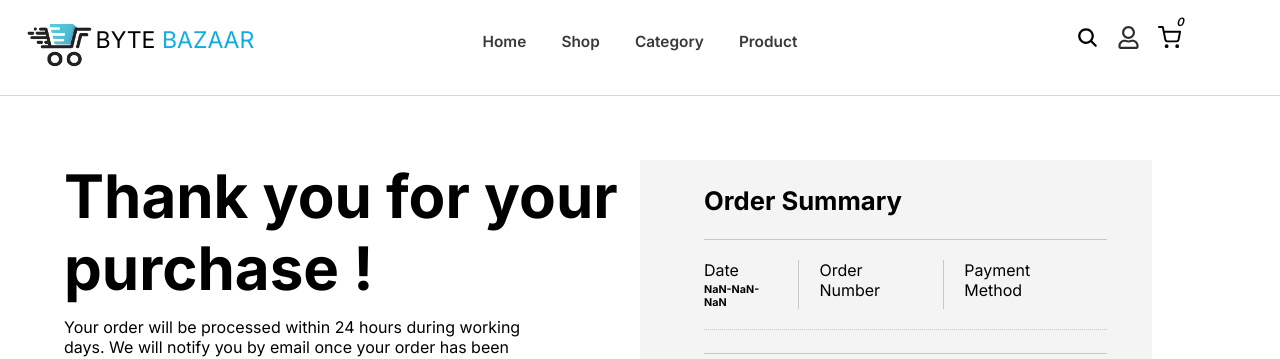
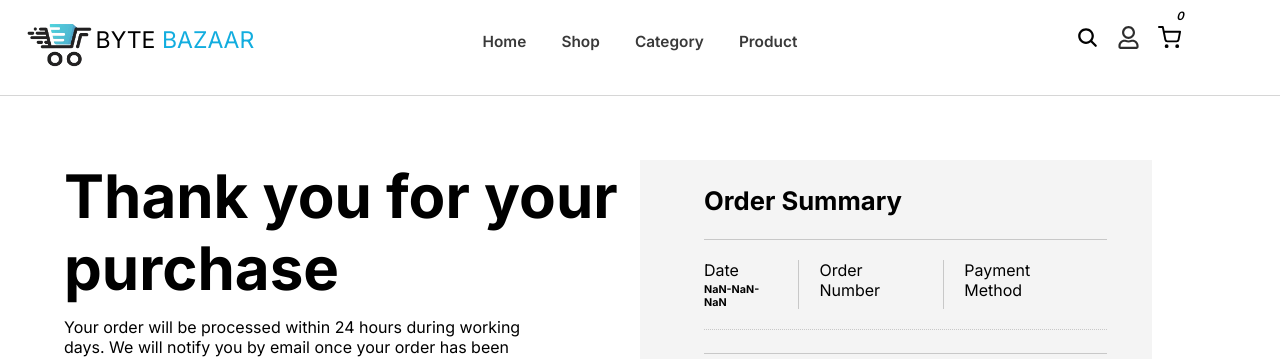
Before and after one commit to surajsinghgore/bytebazaar, a Next.js app: page /ordercomplete in a window 1280 px wide. Shown: the top 359 px of the page. Built offline with nearby package versions, Linux system fonts and the light colour scheme.

Commit message:
modified ui

```diff
--- a/app/globals.css
+++ b/app/globals.css
@@ -82,7 +82,7 @@ header .header_right li i span {
   position: absolute;
   color: rgb(0, 0, 0);
   font-size: 0.9vw;
-  top: -30%;
+  top: -45%;
   border-radius: 60px;
   padding: 0.2vw 0.7vw;
   font-weight: 600;
--- a/app/ordercomplete/page.js
+++ b/app/ordercomplete/page.js
@@ -25,7 +25,7 @@ export default function page() {
         <>
           <div className={style.ordercomplete}>
             <div className={style.left}>
-              <h1>Thank you for your purchase !</h1>
+              <h1>Thank you for your purchase </h1>
               <p>
                 Your order will be processed within 24 hours during working
                 days. We will notify you by email once your order has been
```
Also changed, not shown: 1 other file (tests, documents, lock files or other folders).
